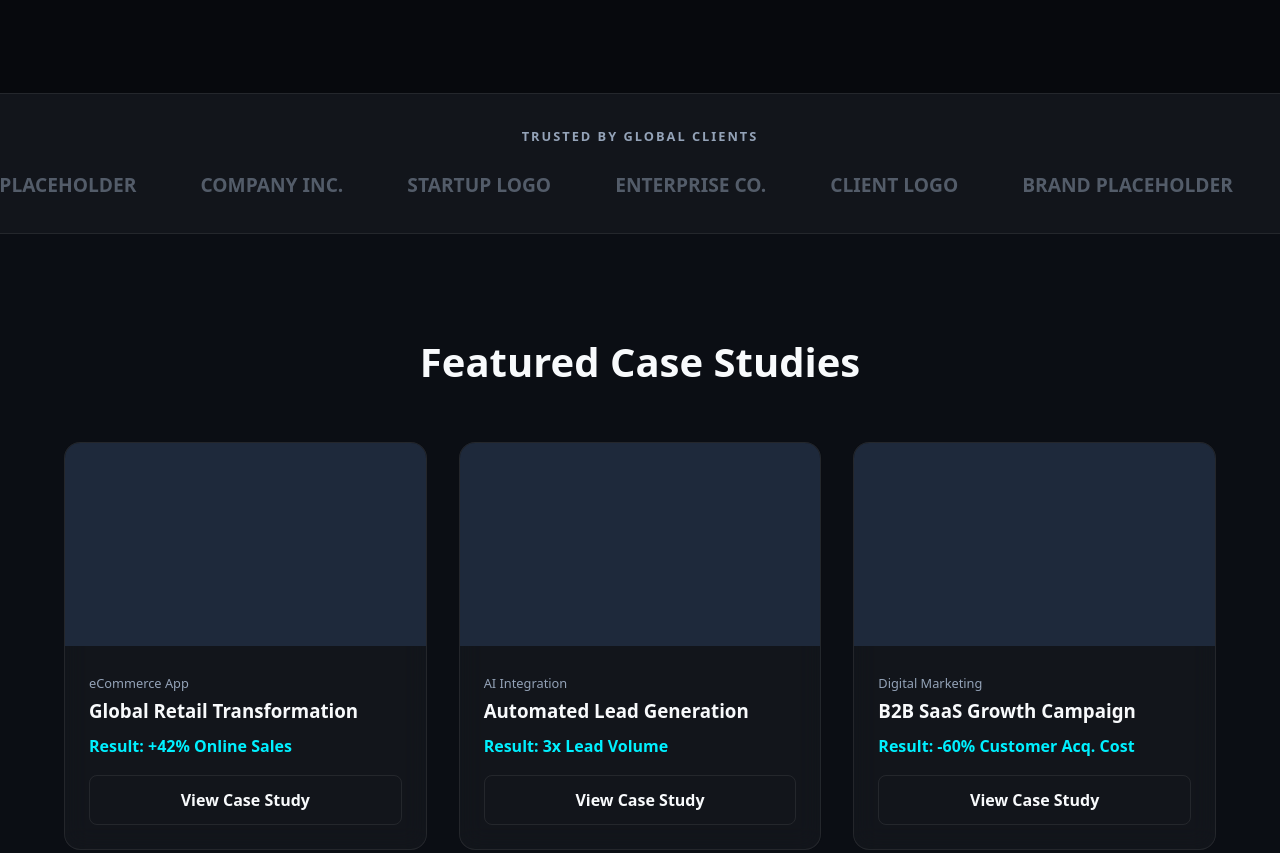
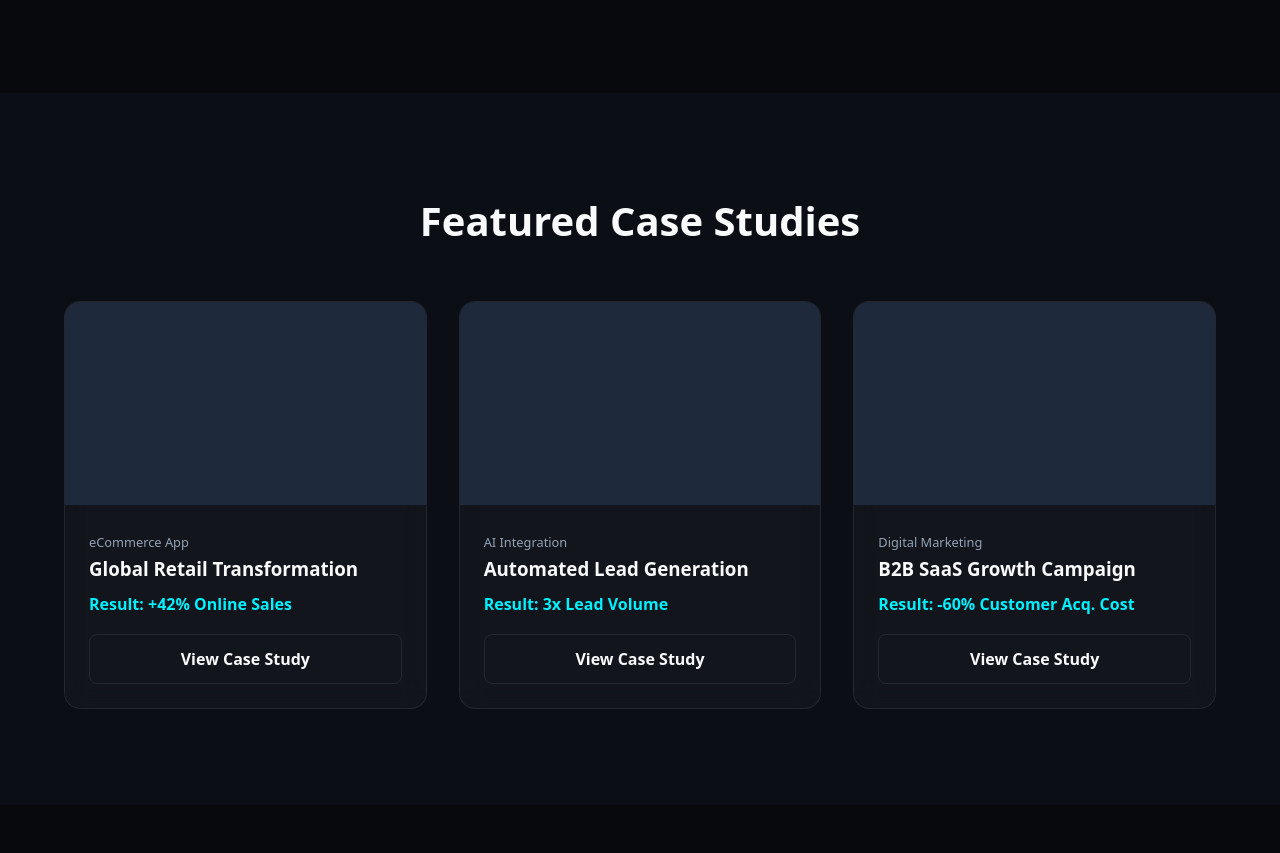
Before and after one commit to Techwera/techwera, a plain HTML site: page index.html in a window 1280 px wide. Shown: the part 2112-2965 px from the top of the page. Drawn offline with Linux system fonts and the light colour scheme.

Commit message:
Button updet

```diff
--- a/index.html
+++ b/index.html
@@ -148,12 +148,12 @@
             </div>
         </section>
 
-        <section class="marquee-container">
+        <!-- <section class="marquee-container">
             <div class="container" style="text-align: center; margin-bottom: 1.5rem;">
                 <h4 style="color: var(--text-muted); text-transform: uppercase; letter-spacing: 2px; font-size: 0.8rem;">Trusted by Global Clients</h4>
             </div>
-            <div class="marquee-track">
-                <div class="client-logo">CLIENT LOGO</div>
+            <div class="marquee-track" style="background-color: aliceblue;">
+                <div class="client-logo"><img src="https://cdn.shopify.com/s/files/1/0730/1270/7556/files/logo.png?v=1771501149" alt="Techwera_Export_Systems_Pvt_Ltd" style="height: 3px;"></div>
                 <div class="client-logo">BRAND PLACEHOLDER</div>
                 <div class="client-logo">COMPANY INC.</div>
                 <div class="client-logo">STARTUP LOGO</div>
@@ -164,7 +164,7 @@
                 <div class="client-logo">STARTUP LOGO</div>
                 <div class="client-logo">ENTERPRISE CO.</div>
             </div>
-        </section>
+        </section> -->
 
         <section id="portfolio" class="section-padding">
             <div class="container">
@@ -324,7 +324,7 @@
                 <h2 style="margin-bottom: 1rem;">Ready to Transform Your Business?</h2>
                 <p class="text-muted" style="margin-bottom: 2rem;">Get priority support and a custom blueprint for your growth.</p>
                 <div style="display: flex; gap: 1rem; justify-content: center; flex-wrap: wrap;">
-                    <a href="#paid-inquiry" class="btn btn-primary cta-action" data-msg="Scrolling to inquiry...">Submit Paid Inquiry</a>
+                    <a href="#paid-inquiry" class="btn btn-primary cta-action" data-msg="Scrolling to inquiry...">Submit Inquiry</a>
                     <button class="btn btn-outline cta-action" data-msg="Opening WhatsApp...">WhatsApp Now</button>
                 </div>
             </div>
```
